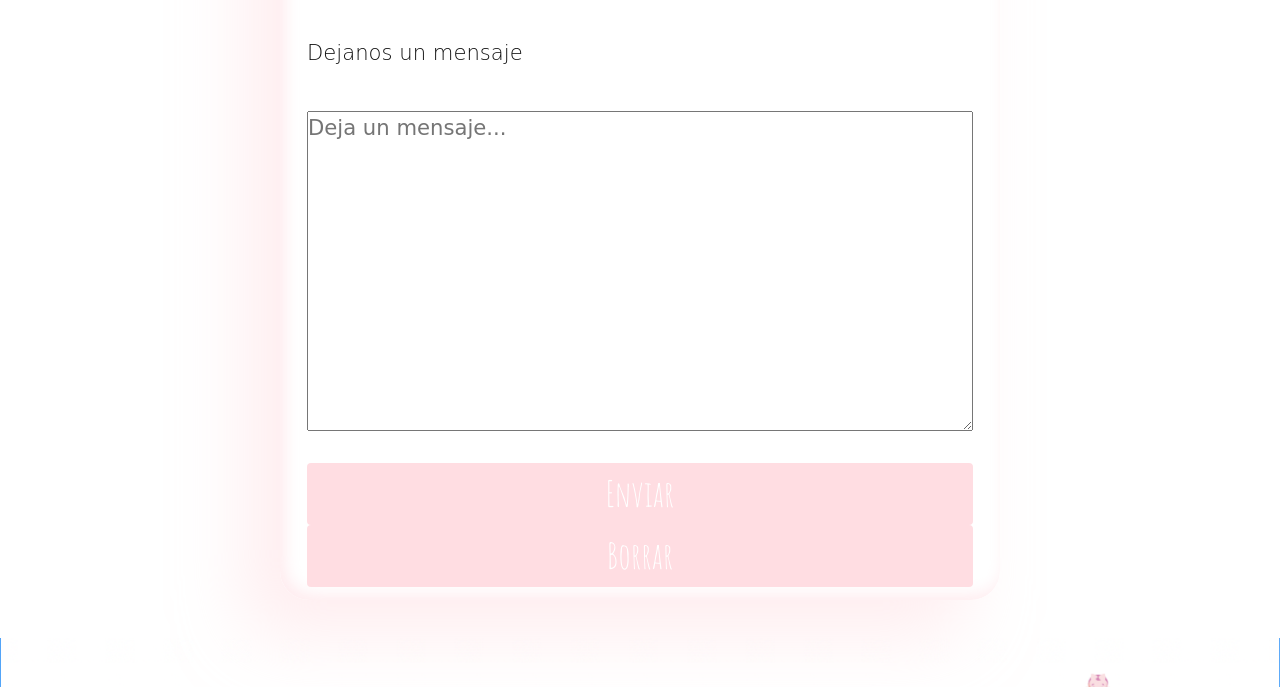
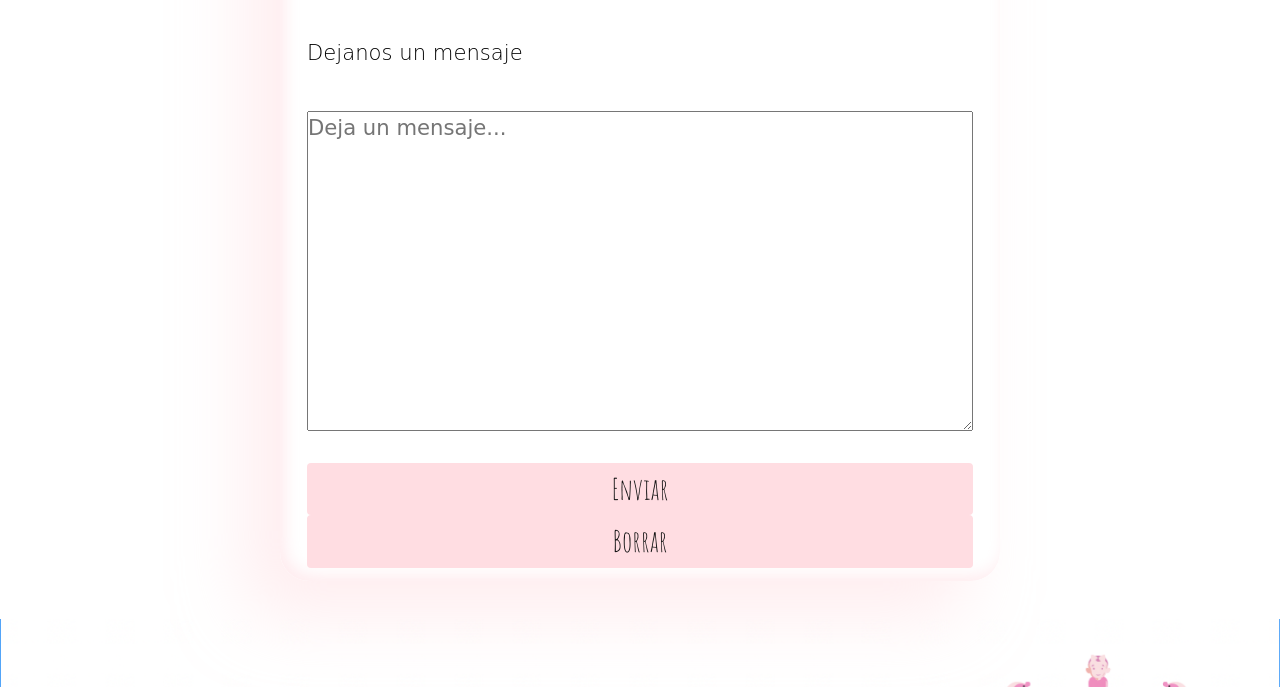
Before and after one commit to AnaGalvis/OneNannyCoderProject, a website: page pages/contactanos.html in a window 1280 px wide. Shown: the part 1210-1897 px from the top of the page. Drawn offline with nearby package versions, Linux system fonts and the light colour scheme; no server answers; a web font is replaced by a local one.

Commit message:
Proyecto Final OneNanny

```diff
--- a/sass/pages/_contactanos.scss
+++ b/sass/pages/_contactanos.scss
@@ -5,11 +5,12 @@
 }
 
 form {
+    color: black;
     font-size: $text-small;
     background-image: url(../image/formImg.png);
     background-repeat: no-repeat;
     @include flex(column, left, left);
-    background-size: 80%;
+    background-size: 70%;
     background-position: right top;
     margin: 3% 20%;
     padding: 2.5em 2.5rem 1.25rem 2.5rem;
@@ -25,7 +26,8 @@
         --bs-btn-active-border-color:  map-get($colors, primary );
         --bs-btn-disabled-bg: map-get($colors, primary ) ;
         --bs-btn-disabled-border-color: map-get($colors, primary );
-        font-size: $text-midium;
+        font-size: $text-small;
         font-family:$font-title;
-        }
+        color: map-get($colors , text-color );
+    }
 }
--- a/sass/pages/_home.scss
+++ b/sass/pages/_home.scss
@@ -127,7 +127,7 @@
 
 
     ul{
-        list-style: none;
+        list-style: circle;
         transition-duration: 3s;
     }
 
@@ -136,6 +136,7 @@
     text-align: center;
     font-family: $font-title;
     color: map-get($colors, primary );
+    list-style: none;
     }
     &__lista{
     font-size: $text-small;
```
Also changed, not shown: index.html (+7 -7 lines), css/index.css, 1 other file.
